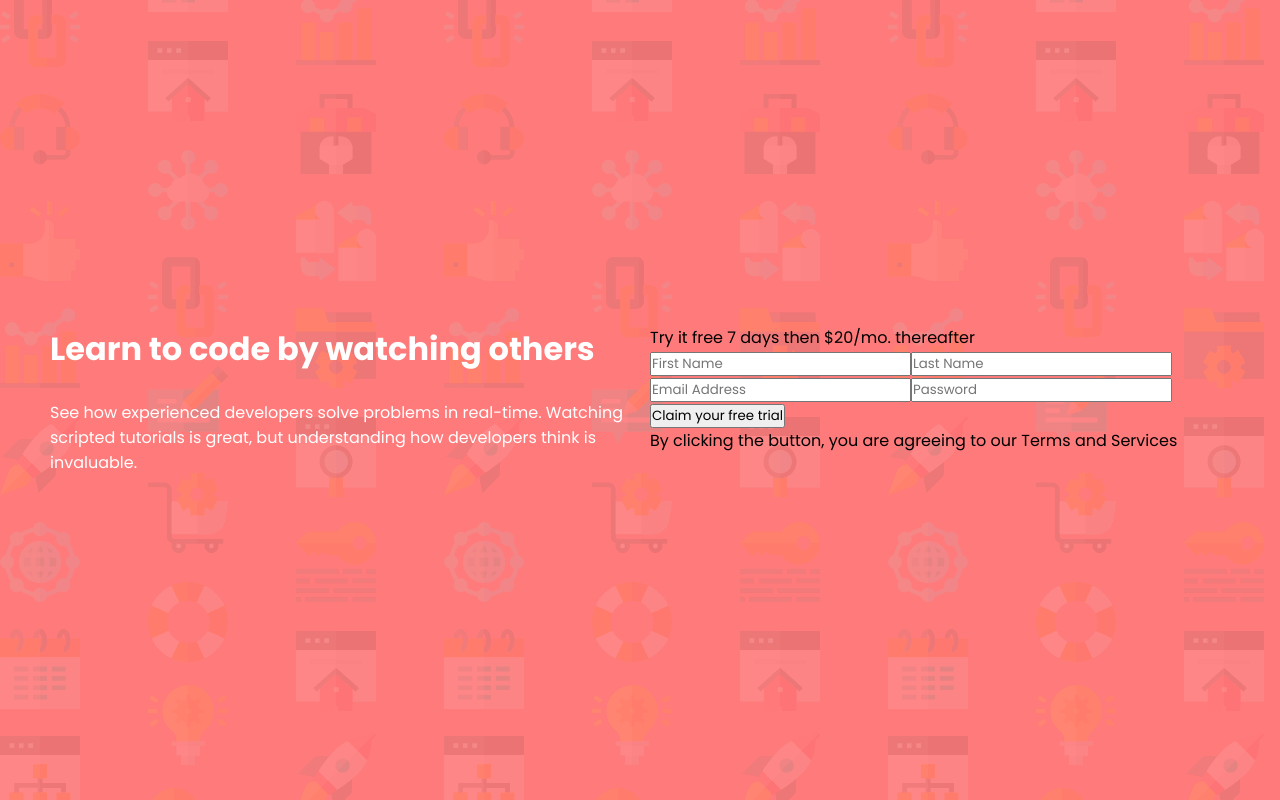
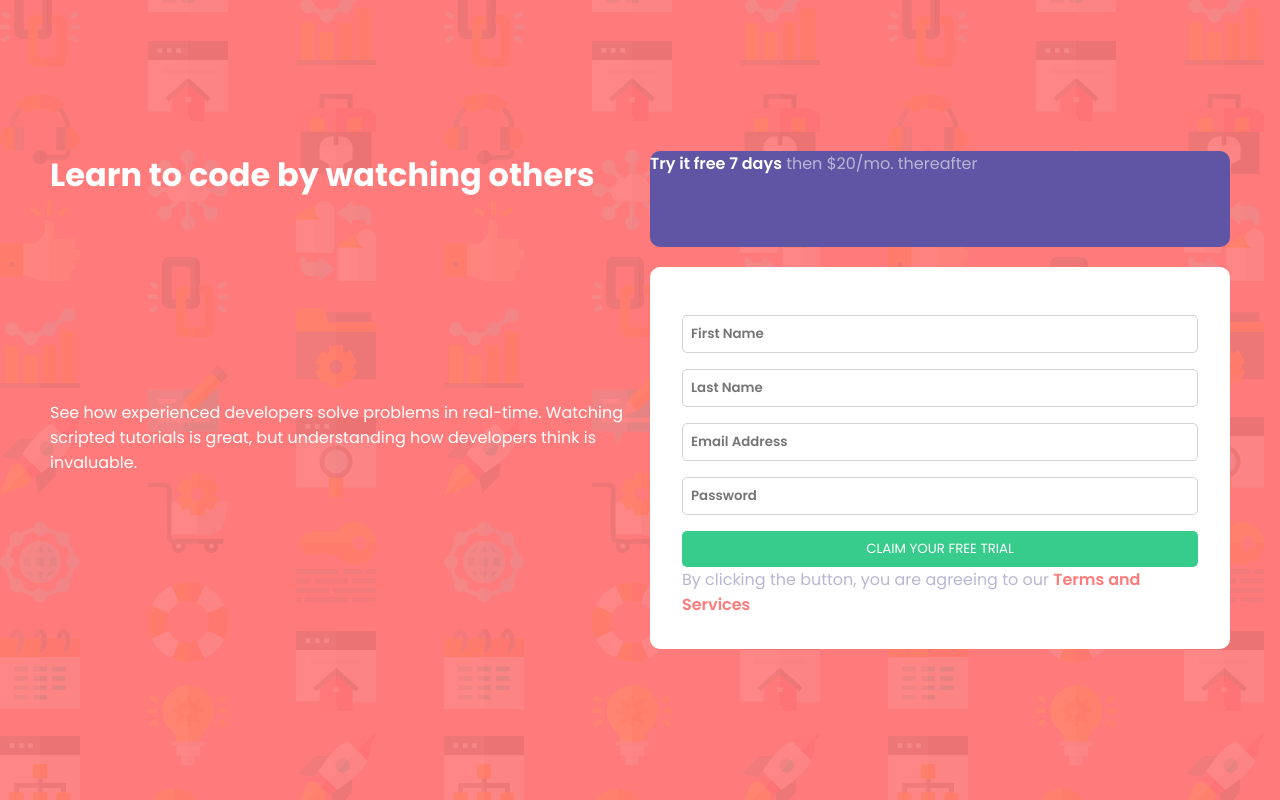
Before and after one commit to Danielhu3/introcomponet, a React (Create React App) app: page / in a window 1280 px wide. Built offline with nearby package versions, Linux system fonts and the light colour scheme.

Commit message:
Estilização inicial

```diff
--- a/src/App.css
+++ b/src/App.css
@@ -63,4 +63,48 @@ body{
 
 .right-content{
   grid-area: right;
+  display: grid;
+  grid-template-rows: 1fr 4fr;
+  grid-template-areas: "span"
+                        "form";
+  gap: 2rem;
 }
+
+.right-content span{
+  grid-area: span;
+  background-color: var(--blue);
+  border-radius: 1rem;
+  color: var(--grayish-blue);
+}
+
+.right-content span a{
+  text-decoration: none;
+  color: white;
+  font-weight: 600;
+}
+
+.right-content form{
+  grid-area: form;
+  background-color: white;
+  border-radius: 1rem;
+  padding: 3.2rem;
+}
+
+.right-content button{
+  background-color: var(--green);
+  border-radius: 0.5rem;
+  width: 100%;
+  text-transform: uppercase;
+  color: white;
+  padding: 0.8rem;
+  border: none;
+}
+
+.right-content p{
+  color: var(--grayish-blue);
+}
+.right-content p a{
+  text-decoration: none;
+  color: var(--red);
+  font-weight: 600;
+}
--- a/src/App.js
+++ b/src/App.js
@@ -11,14 +11,16 @@ function App() {
       </div>
 
       <div className='right-content'>
-        <span>Try it free 7 days then $20/mo. thereafter</span>
+        <span>
+          <a href='/'>Try it free 7 days</a> then $20/mo. thereafter
+        </span>
         <form>
           <Input placeholder='First Name' name='firstname'/>
           <Input placeholder='Last Name' name='lirstname'/>
           <Input placeholder='Email Address' name='email'/>
           <Input placeholder='Password' name='password'/>
-          <button>Claim your free trial </button>
-          <p>By clicking the button, you are agreeing to our Terms and Services</p>
+          <button className='button'>Claim your free trial </button>
+          <p>By clicking the button, you are agreeing to our <a href='/'>Terms and Services</a></p>
         </form>
       </div>
     </div>
--- a/src/Components/Form/Input.js
+++ b/src/Components/Form/Input.js
@@ -1,10 +1,11 @@
 import React from 'react'
+import styles from './Input.module.css'
 
 const Input = ({placeholder, name}) => {
   const [value,setValue] = React.useState('')
   return (
     <input type='text' placeholder={placeholder} name={name} id={name}
-    onChange={(e)=> setValue(e.target.value)} value={value}></input>
+    onChange={(e)=> setValue(e.target.value)} value={value} className={styles.input}></input>
   )
 }
 
--- a/src/Components/Form/Input.module.css
+++ b/src/Components/Form/Input.module.css
@@ -0,0 +1,15 @@
+.input{
+    display: block;
+    width: 100%;
+    padding: 0.8rem;
+    margin: 1.6rem 0;
+    border-radius: 0.5rem;
+    border: solid 1px var(--grayish-blue);
+    border: solid 1px lightgray;
+}
+
+.input::placeholder{
+    font-weight: 600;
+    /* ajustar alinhamento*/
+
+}
```
